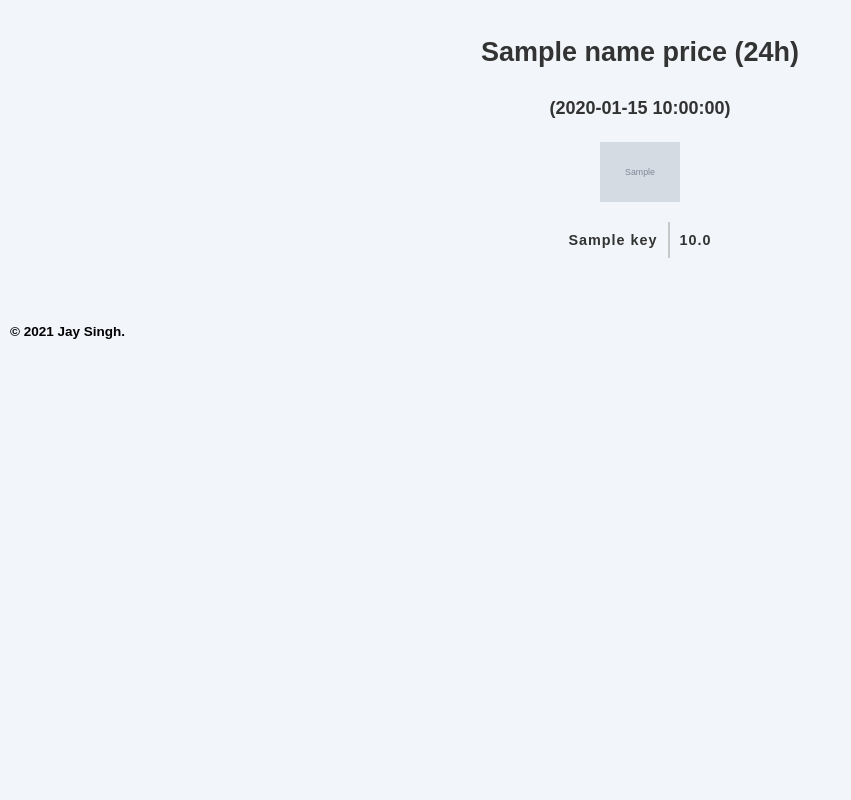
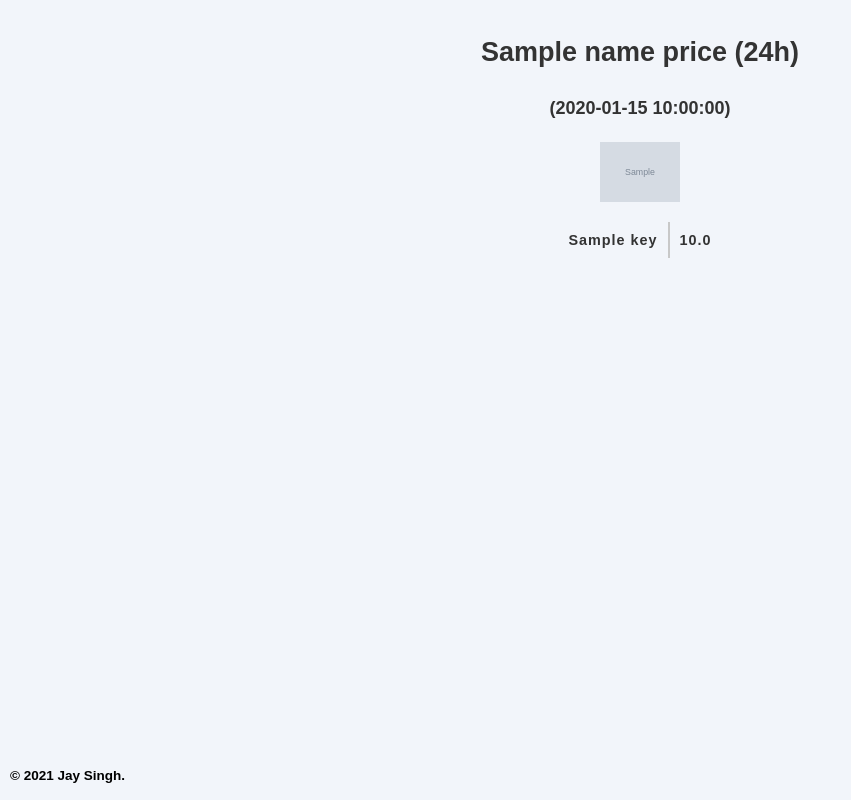
Before and after one commit to jayhere1/cryptoapi_project, a Flask app: template templates/index.html in a window 1280 px wide. Shown: the whole page, without its empty margins (0-851 px from the left). Run offline with Flask 2, Linux system fonts and the light colour scheme; the template is opened without the code that fills it: most values are stand-ins (such as "Sample title", 1, 10 or a date in 2020); grey boxes marked "Sample" are stand-in pictures.

Commit message:
CSS update

```diff
--- a/static/css/styles.css
+++ b/static/css/styles.css
@@ -56,4 +56,6 @@ table td {
 	color: black;
 	font-family: sans-serif;
 	font-size: .75rem;
+	position:fixed;
+    bottom:0;
 }
```
